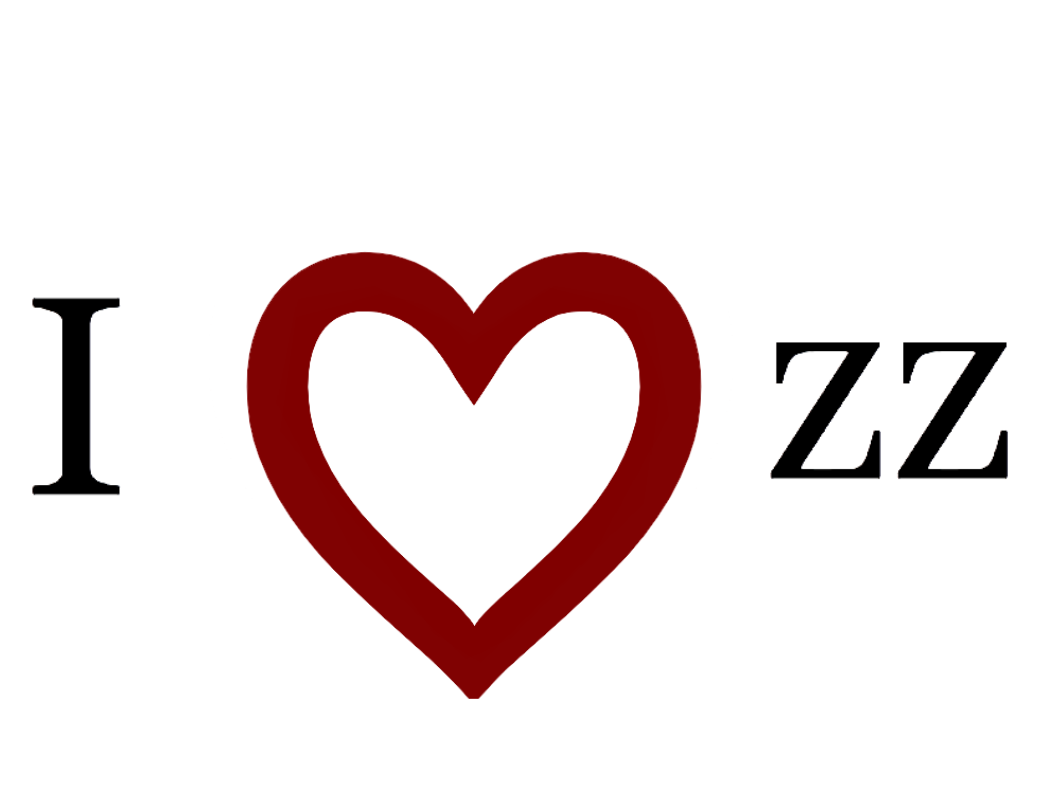
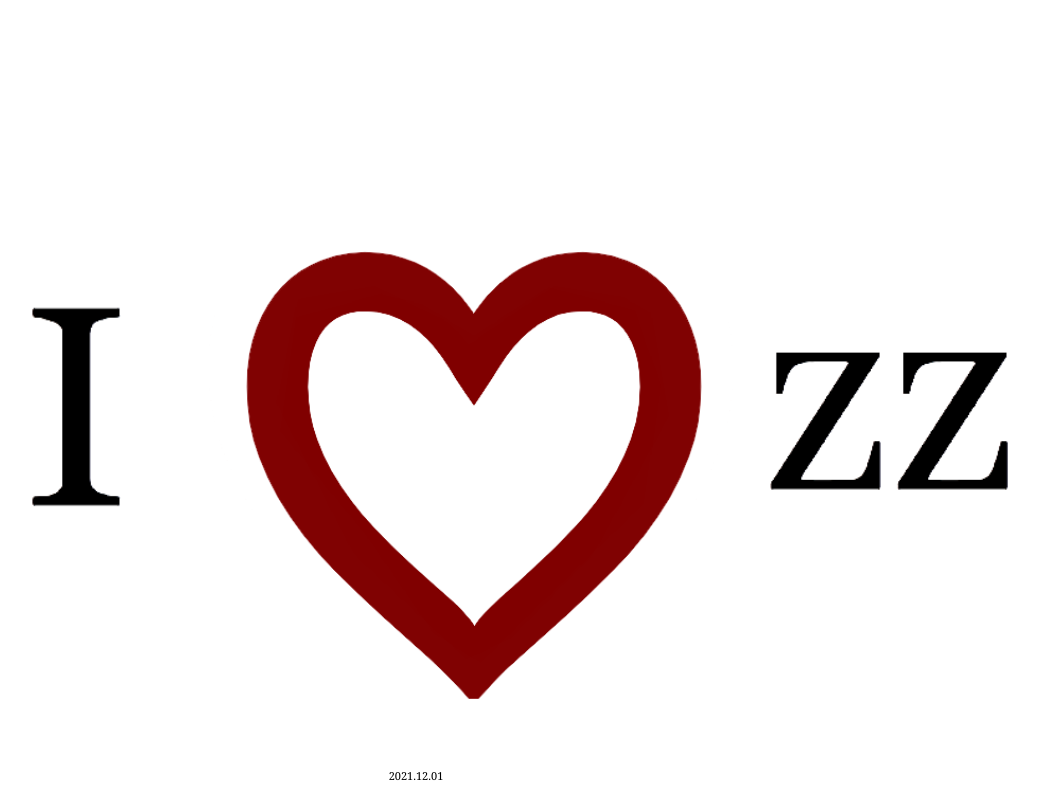
Before and after one commit to huawanle/-2661zz, a plain HTML site: page index.html in a window 1280 px wide. Both pictures are taken after a click on the picture 622 px from the left and 474 px from the top of the page. Shown: the whole page, without its empty margins (148-1187 px from the left). Drawn offline with Linux system fonts and the light colour scheme.

Commit message:
Update index.html

```diff
--- a/index.html
+++ b/index.html
@@ -7,7 +7,7 @@
     <title>\2661zz</title>
 </head>
 <body>
-    <img id="izz" src="izz.png" style="display: none; width: 90vw; position: absolute; margin-top: 35.7vh; margin-left: 3vw;">
+    <img id="izz" src="izz.png" style="display: none; width: 90vw; position: absolute; margin-top: 37vh; margin-left: 3vw;">
     <img id="heart" src="heart1.png" style="width: 36vw; position:absolute; margin-top: 30vh; margin-left: 30vw;" onclick="toggle()">
         <script>
         function toggle(){
@@ -17,5 +17,6 @@
             else {izz.style.display = "none"; heart.src = "heart1.png"};
             }
         </script>
+    <footer id="foot" style="position:absolute; margin-left:41.3vw; margin-top:95vh; font-size: 11px; font-family: Georgia, 'Times New Roman', Times, serif;">2021.12.01</footer>
 </body>
 </html>
```
